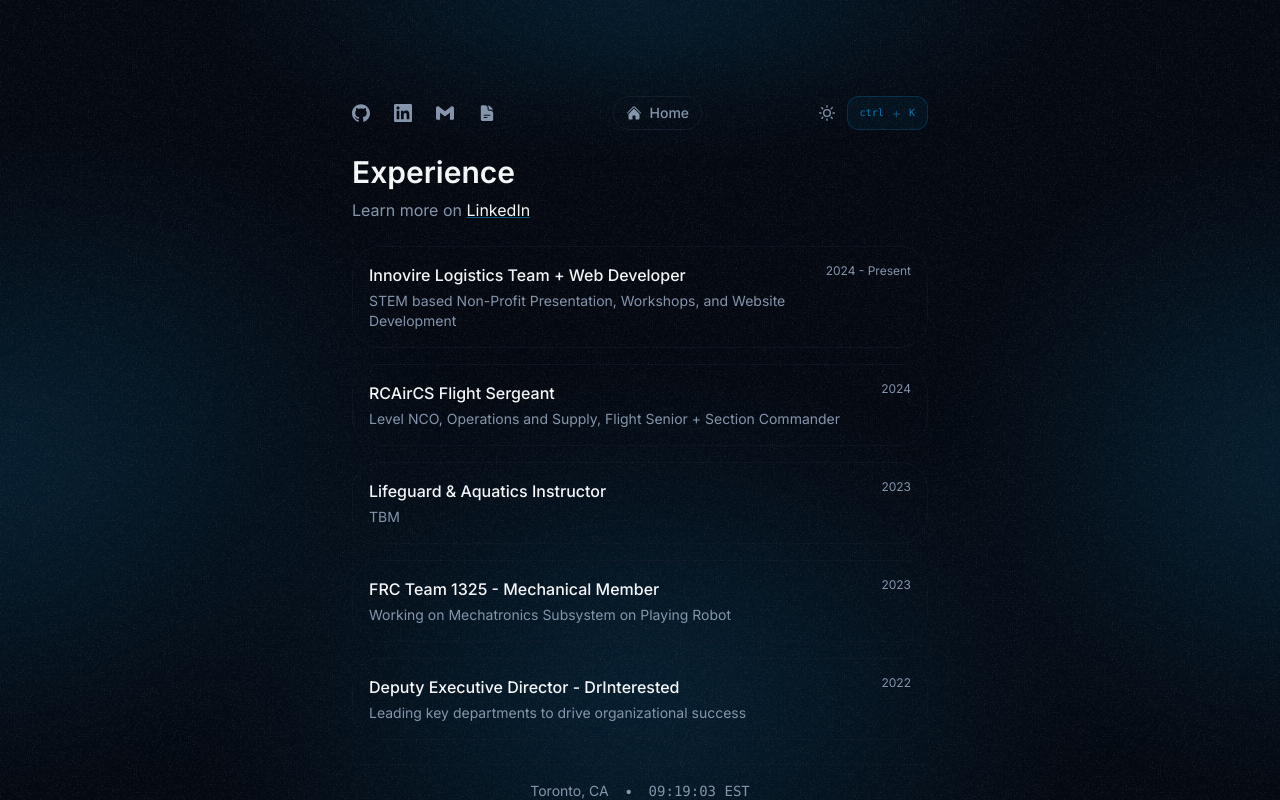
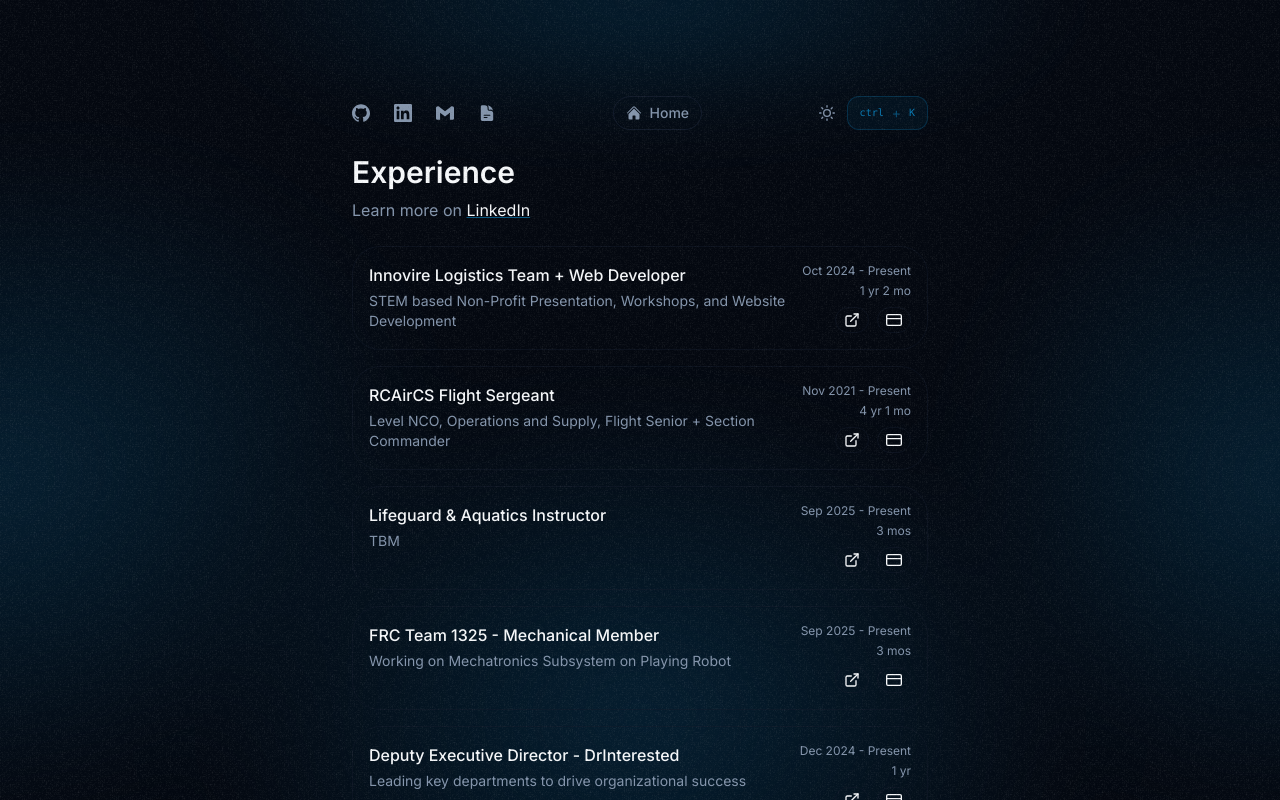
Before and after one commit to kishys/kishys-site, a Next.js app: page /experience in a window 1280 px wide. Shown: the top 800 px of the page. Built offline with nearby package versions, Linux system fonts and the light colour scheme.

Commit message:
feat: experience/project UI — icons, durations, progression; speed up animations; avoid nested anchors

```diff
--- a/app/experience/[slug]/page.tsx
+++ b/app/experience/[slug]/page.tsx
@@ -4,6 +4,7 @@ import Template from "@/components/template";
 import { experienceData } from "@/data";
 import Image from "next/image";
 import Link from "next/link";
+import { FiExternalLink, FiCreditCard } from "react-icons/fi";
 import { useState, useEffect, use } from "react";
 import { SiGithub, SiLinkedin, SiGmail } from "react-icons/si";
 import { HiDocumentText } from "react-icons/hi2";
@@ -59,6 +60,24 @@ export default function Page(props: {
   const { title, description, tags, date, href, summary } = experience;
   const imageSlug = href || title.toLowerCase().replaceAll(" ", "-");
 
+  function calcDuration(start?: string, end?: string) {
+    if (!start) return "";
+    try {
+      const s = new Date(start);
+      const e = end === "Present" || !end ? new Date() : new Date(end);
+      const years = e.getFullYear() - s.getFullYear();
+      const months = e.getMonth() - s.getMonth();
+      const totalMonths = years * 12 + months;
+      if (totalMonths < 0) return "";
+      if (totalMonths < 12) return `${totalMonths} mo${totalMonths !== 1 ? "s" : ""}`;
+      const y = Math.floor(totalMonths / 12);
+      const m = totalMonths % 12;
+      return m === 0 ? `${y} yr${y !== 1 ? "s" : ""}` : `${y} yr ${m} mo`;
+    } catch (e) {
+      return "";
+    }
+  }
+
   return (
     <>
       <div className="pointer-events-none absolute left-0 top-0 h-full w-full animate-background overflow-clip opacity-15 duration-1000 ease-smooth">
@@ -106,7 +125,7 @@ export default function Page(props: {
               {/* Header */}
               <div className="space-y-1">
                 <h1 className="text-2xl font-semibold">{title}</h1>
-                <p className="text-sm text-accent">{date}</p>
+                <p className="text-sm text-accent">{date} {"•"} {calcDuration((experience as any).startDate, (experience as any).endDate)}</p>
               </div>
 
               {/* Image */}
@@ -119,22 +138,50 @@ export default function Page(props: {
                 />
               </div>
 
-              {/* Tags */}
-              <div className="flex flex-wrap gap-2">
-                {tags.map((tag, index) => (
-                  <span
-                    key={index}
-                    className="px-2 py-1 text-xs rounded-full bg-accent/10 text-muted-foreground border border-accent/20"
-                  >
-                    {tag}
-                  </span>
-                ))}
+              {/* Buttons (Website / vCard) centered */}
+              <div className="flex gap-3 justify-center">
+                <a
+                  href={(experience as any).website || '#'}
+                  target="_blank"
+                  rel="noopener noreferrer"
+                  onClick={(e) => { if (!(experience as any).website) e.preventDefault(); }}
+                  aria-label="Website"
+                  className="px-3 py-1.5 rounded-md border border-border/50 hover:border-accent hover:text-accent transition-colors flex items-center"
+                >
+                  <FiExternalLink className="w-5 h-5" />
+                </a>
+                <a
+                  href={(experience as any).vcard || '#'}
+                  target="_blank"
+                  rel="noopener noreferrer"
+                  onClick={(e) => { if (!(experience as any).vcard) e.preventDefault(); }}
+                  aria-label="vCard"
+                  className="px-3 py-1.5 rounded-md border border-border/50 hover:border-accent hover:text-accent transition-colors flex items-center"
+                >
+                  <FiCreditCard className="w-5 h-5" />
+                </a>
               </div>
 
               {/* Description */}
               <div className="space-y-4 text-base text-muted-foreground leading-relaxed">
                 <p>{summary}</p>
                 <p>{description}</p>
+              </div>
+
+              {/* Progression / Positions */}
+              <div className="mt-4">
+                <h4 className="text-sm font-medium">Positions & Progression</h4>
+                <div className="mt-2 text-sm text-muted-foreground">
+                  {((experience as any).positions && (experience as any).positions.length > 0) ? (
+                    <ul className="list-disc pl-5">
+                      {(experience as any).positions.map((p: string, i: number) => (
+                        <li key={i}>{p}</li>
+                      ))}
+                    </ul>
+                  ) : (
+                    <p className="italic">No progression data available — replace with actual positions.</p>
+                  )}
+                </div>
               </div>
 
               {/* Footer - Location & Time centered */}
--- a/app/experience/page.tsx
+++ b/app/experience/page.tsx
@@ -2,6 +2,8 @@
 import FadeIn from "@/components/fade-in";
 import Template from "@/components/template";
 import Link from "next/link";
+import { useRouter } from "next/navigation";
+import { FiExternalLink, FiCreditCard } from "react-icons/fi";
 import { useState, useEffect } from "react";
 import { SiGithub, SiLinkedin, SiGmail } from "react-icons/si";
 import { HiDocumentText } from "react-icons/hi2";
@@ -12,6 +14,24 @@ import { CommandPaletteTrigger } from "@/components/command-palette";
 import Background from "./components/background";
 import { experienceData } from "@/data";
 
+function calcDuration(start?: string, end?: string) {
+  if (!start) return "";
+  try {
+    const s = new Date(start);
+    const e = end === "Present" || !end ? new Date() : new Date(end);
+    const years = e.getFullYear() - s.getFullYear();
+    const months = e.getMonth() - s.getMonth();
+    const totalMonths = years * 12 + months;
+    if (totalMonths < 0) return "";
+    if (totalMonths < 12) return `${totalMonths} mo${totalMonths !== 1 ? "s" : ""}`;
+    const y = Math.floor(totalMonths / 12);
+    const m = totalMonths % 12;
+    return m === 0 ? `${y} yr${y !== 1 ? "s" : ""}` : `${y} yr ${m} mo`;
+  } catch (e) {
+    return "";
+  }
+}
+
 const socialLinks = [
   { icon: SiGithub, href: "https://github.com/kishys", label: "GitHub" },
   { icon: SiLinkedin, href: "https://www.linkedin.com/in/kishansuhirthan/", label: "LinkedIn" },
@@ -21,6 +41,7 @@ const socialLinks = [
 
 export default function Page() {
   const { theme, toggleTheme } = useTheme();
+  const router = useRouter();
   const [time, setTime] = useState("00:00:00");
   const [mounted, setMounted] = useState(false);
 
@@ -100,9 +121,12 @@ export default function Page() {
               {/* Experience List */}
               <div className="space-y-4">
                 {experienceData.map((exp, index) => (
-                  <Link
+                  <div
                     key={index}
-                    href={`/experience/${exp.href}`}
+                    role="link"
+                    tabIndex={0}
+                    onClick={() => router.push(`/experience/${exp.href}`)}
+                    onKeyDown={(e) => { if (e.key === "Enter") router.push(`/experience/${exp.href}`); }}
                     className="block group"
                   >
                     <div className="p-4 rounded-lg border border-border/50 hover:border-accent/30 transition-all hover:bg-accent/5">
@@ -115,12 +139,35 @@ export default function Page() {
                             {exp.summary}
                           </p>
                         </div>
-                        <span className="text-xs text-muted-foreground whitespace-nowrap">
-                          {exp.date}
-                        </span>
+                        <div className="text-right">
+                          <div className="text-xs text-muted-foreground whitespace-nowrap">{exp.date}</div>
+                          <div className="text-xs text-muted-foreground mt-1">{calcDuration(exp.startDate, exp.endDate)}</div>
+                          <div className="flex gap-2 justify-end mt-2">
+                            <a
+                              href={exp.website || '#'}
+                              target="_blank"
+                              rel="noopener noreferrer"
+                              onClick={(e) => { if (!exp.website) e.preventDefault(); e.stopPropagation(); }}
+                              aria-label={`${exp.title} website`}
+                              className="px-2 py-1 text-xs rounded-md border border-border/50 hover:border-accent hover:text-accent transition-colors flex items-center"
+                            >
+                              <FiExternalLink className="w-4 h-4" />
+                            </a>
+                            <a
+                              href={exp.vcard || '#'}
+                              target="_blank"
+                              rel="noopener noreferrer"
+                              onClick={(e) => { if (!exp.vcard) e.preventDefault(); e.stopPropagation(); }}
+                              aria-label={`${exp.title} vCard`}
+                              className="px-2 py-1 text-xs rounded-md border border-border/50 hover:border-accent hover:text-accent transition-colors flex items-center"
+                            >
+                              <FiCreditCard className="w-4 h-4" />
+                            </a>
+                          </div>
+                        </div>
                       </div>
                     </div>
-                  </Link>
+                  </div>
                 ))}
               </div>
 
--- a/app/projects/components/project-card.tsx
+++ b/app/projects/components/project-card.tsx
@@ -1,13 +1,15 @@
 import FadeIn from "@/components/fade-in";
 import { ProjectDataProps } from "@/data";
 import Image from "next/image";
-import Link from "next/link";
-import { FaArrowRight } from "react-icons/fa";
+import { useRouter } from "next/navigation";
+import { FaArrowRight, FaGithub } from "react-icons/fa";
+import { FiExternalLink } from "react-icons/fi";
 
-export default function ProjectCard({ title, summary }: ProjectDataProps) {
-  const slug = title.toLowerCase().replaceAll(" ", "-");
+export default function ProjectCard({ title, summary, website, repo, href }: ProjectDataProps) {
+  const slug = href || title.toLowerCase().replaceAll(" ", "-");
+  const router = useRouter();
   return (
-    <Link href={`/projects/${slug}`}>
+    <div role="link" tabIndex={0} onClick={() => router.push(`/projects/${slug}`)} onKeyDown={(e) => { if (e.key === 'Enter') router.push(`/projects/${slug}`); }}>
       <FadeIn className="group flex flex-col gap-4 hover:cursor-pointer">
         <div className="group relative aspect-video w-full max-w-screen-sm rounded-sm bg-gradient-to-br from-background to-transparent bg-cover">
           <Image
@@ -30,11 +32,31 @@ export default function ProjectCard({ title, summary }: ProjectDataProps) {
             <h3 className="font-medium"> {title} </h3>
             <FaArrowRight className="-translate-x-1 scale-95 opacity-0 duration-200 group-hover:translate-x-0 group-hover:scale-100 group-hover:opacity-100" />
           </span>
-          <p className="whitespace-pre-wrap text-muted-foreground">
-            {summary}
-          </p>
+          <p className="whitespace-pre-wrap text-muted-foreground">{summary}</p>
+          <div className="flex gap-2 mt-3">
+            <a
+              href={repo || '#'}
+              target="_blank"
+              rel="noopener noreferrer"
+              onClick={(e) => { if (!repo) e.preventDefault(); e.stopPropagation(); }}
+              aria-label={`${title} repo`}
+              className="px-2 py-1 rounded-md border border-border/50 hover:border-accent hover:text-accent transition-colors flex items-center"
+            >
+              <FaGithub className="w-4 h-4" />
+            </a>
+            <a
+              href={website || '#'}
+              target="_blank"
+              rel="noopener noreferrer"
+              onClick={(e) => { if (!website) e.preventDefault(); e.stopPropagation(); }}
+              aria-label={`${title} website`}
+              className="px-2 py-1 rounded-md border border-border/50 hover:border-accent hover:text-accent transition-colors flex items-center"
+            >
+              <FiExternalLink className="w-4 h-4" />
+            </a>
+          </div>
         </div>
       </FadeIn>
-    </Link>
+    </div>
   );
 }
--- a/app/projects/page.tsx
+++ b/app/projects/page.tsx
@@ -2,6 +2,9 @@
 import FadeIn from "@/components/fade-in";
 import Template from "@/components/template";
 import Link from "next/link";
+import { useRouter } from "next/navigation";
+import { FaGithub } from "react-icons/fa";
+import { FiExternalLink } from "react-icons/fi";
 import { useState, useEffect } from "react";
 import { SiGithub, SiLinkedin, SiGmail } from "react-icons/si";
 import { HiDocumentText } from "react-icons/hi2";
@@ -21,6 +24,7 @@ const socialLinks = [
 
 export default function Page() {
   const { theme, toggleTheme } = useTheme();
+  const router = useRouter();
   const [time, setTime] = useState("00:00:00");
   const [mounted, setMounted] = useState(false);
 
@@ -105,9 +109,12 @@ export default function Page() {
                 {projectData.map((project, index) => {
                   const slug = project.title.toLowerCase().replaceAll(" ", "-");
                   return (
-                    <Link
+                    <div
                       key={index}
-                      href={`/projects/${slug}`}
+                      role="link"
+                      tabIndex={0}
+                      onClick={() => router.push(`/projects/${slug}`)}
+                      onKeyDown={(e) => { if (e.key === "Enter") router.push(`/projects/${slug}`); }}
                       className="block group"
                     >
                       <div className="p-4 rounded-lg border border-border/50 hover:border-accent/30 transition-all hover:bg-accent/5">
@@ -120,12 +127,34 @@ export default function Page() {
                               {project.summary}
                             </p>
                           </div>
-                          <span className="text-xs text-muted-foreground whitespace-nowrap">
-                            {project.date}
-                          </span>
+                          <div className="text-right">
+                            <div className="text-xs text-muted-foreground whitespace-nowrap">{project.date}</div>
+                            <div className="flex gap-2 justify-end mt-2">
+                              <a
+                                href={project.repo || '#'}
+                                target="_blank"
+                                rel="noopener noreferrer"
+                                onClick={(e) => { if (!project.repo) e.preventDefault(); e.stopPropagation(); }}
+                                aria-label={`${project.title} repo`}
+                                className="px-2 py-1 text-xs rounded-md border border-border/50 hover:border-accent hover:text-accent transition-colors flex items-center"
+                              >
+                                <FaGithub className="w-4 h-4" />
+                              </a>
+                              <a
+                                href={project.website || '#'}
+                                target="_blank"
+                                rel="noopener noreferrer"
+                                onClick={(e) => { if (!project.website) e.preventDefault(); e.stopPropagation(); }}
+                                aria-label={`${project.title} website`}
+                                className="px-2 py-1 text-xs rounded-md border border-border/50 hover:border-accent hover:text-accent transition-colors flex items-center"
+                              >
+                                <FiExternalLink className="w-4 h-4" />
+                              </a>
+                            </div>
+                          </div>
                         </div>
                       </div>
-                    </Link>
+                    </div>
                   );
                 })}
               </div>
--- a/components/fade-in.tsx
+++ b/components/fade-in.tsx
@@ -12,15 +12,16 @@ interface FadeInProps extends PropsWithChildren<MotionProps> {
 export default function FadeIn({
   children,
   className,
-  staggerChildren = 0.35,
+  staggerChildren = 0.08,
   ...props
 }: FadeInProps) {
   const container = {
-    hidden: { opacity: 0, transform: "translateY(32px)" },
+    hidden: { opacity: 0, transform: "translateY(16px)" },
     show: {
       opacity: 1,
       transform: "translateY(0)",
       transition: {
+        duration: 0.18,
         ease: [0.37, 0, 0.63, 1] as [number, number, number, number],
         staggerChildren: staggerChildren,
       },
@@ -28,12 +29,12 @@ export default function FadeIn({
   };
 
   const item = {
-    hidden: { opacity: 0, transform: "translateY(32px)" },
+    hidden: { opacity: 0, transform: "translateY(12px)" },
     show: {
       opacity: 1,
       transform: "translateY(0)",
       transition: {
-        duration: 1.05,
+        duration: 0.22,
         ease: [0.37, 0, 0.63, 1] as [number, number, number, number],
       },
     },
--- a/data/index.ts
+++ b/data/index.ts
@@ -5,6 +5,12 @@ export type ProjectDataProps = {
   date: string;
   href?: string;
   tags: string[];
+  startDate?: string; // ISO date string e.g. 2024-10-01
+  endDate?: string; // ISO date string or 'Present'
+  website?: string;
+  repo?: string;
+  vcard?: string;
+  positions?: string[];
 };
 
 // Experiences data - displayed in the first carousel
@@ -15,8 +21,13 @@ export const experienceData: ProjectDataProps[] = [
       "Full-stack e-commerce solution with real-time inventory management, secure payment processing, and advanced search functionality. Built with modern React patterns and scalable backend architecture.",
     summary:
       "STEM based Non-Profit Presentation, Workshops, and Website Development",
-    date: "2024 - Present",
+    date: "Oct 2024 - Present",
     href: "innovire",
+    startDate: "2024-10-01",
+    endDate: "Present",
+    website: "https://example.com/innovire", // placeholder, replace with real URL
+    vcard: "#", // placeholder vCard link
+    positions: ["Web Developer", "Logistics Coordinator"],
     tags: ["React", "Node.js", "MongoDB", "Express.js", "Stripe", "TypeScript"],
   },
   {
@@ -25,27 +36,42 @@ export const experienceData: ProjectDataProps[] = [
       "Enterprise-grade task management application with real-time collaboration features, role-based access control, and comprehensive analytics dashboard. Implemented using microservices architecture.",
     summary:
       "Level NCO, Operations and Supply, Flight Senior + Section Commander",
+    date: "Nov 2021 - Present",
     href: "fsgtnco",
-    tags: ["Next.js","PostgreSQL","Redis","WebSocket","TypeScript","TailwindCSS","Docker",],
-    date: "2024",
+    startDate: "2021-11-01",
+    endDate: "Present",
+    website: "#",
+    vcard: "#",
+    positions: ["Flight Sergeant", "Section Commander"],
+    tags: ["Next.js","PostgreSQL","Redis","WebSocket","TypeScript","TailwindCSS","Docker"],
   },
   {
     title: "Lifeguard & Aquatics Instructor",
     description:
       "Automated deployment pipeline and infrastructure management tools for cloud services. Streamlined DevOps workflows with infrastructure as code and continuous integration/deployment.",
     summary: "TBM",
+    date: "Sep 2025 - Present",
     href: "lifeguard",
-    tags: ["AWS","Terraform","Jenkins","Docker","Kubernetes","Python",],
-    date: "2023",
+    startDate: "2025-09-01",
+    endDate: "Present",
+    website: "#",
+    vcard: "#",
+    positions: ["Lifeguard", "Aquatics Instructor"],
+    tags: ["AWS","Terraform","Jenkins","Docker","Kubernetes","Python"],
   },
   {
     title: "FRC Team 1325 - Mechanical Member",
     description:
       "Interactive data visualization platform with real-time metrics and customizable dashboards. Processes large datasets efficiently with optimized queries and caching strategies.",
     summary: "Working on Mechatronics Subsystem on Playing Robot",
+    date: "Sep 2025 - Present",
     href: "team1325",
+    startDate: "2025-09-01",
+    endDate: "Present",
+    website: "#",
+    vcard: "#",
+    positions: ["Mechanical Member", "Fabrication"],
     tags: ["React", "D3.js", "Node.js", "PostgreSQL", "Redis", "TypeScript"],
-    date: "2023",
   },
   {
     title: "Deputy Executive Director - DrInterested",
@@ -53,9 +79,14 @@ export const experienceData: ProjectDataProps[] = [
       "Cross-platform mobile application with offline-first architecture and seamless cloud synchronization. Features include push notifications, geolocation services, and secure authentication.",
     summary:
       "Leading key departments to drive organizational success",
+    date: "Dec 2024 - Present",
     href: "drint",
+    startDate: "2024-12-01",
+    endDate: "Present",
+    website: "https://example.com/drint", // placeholder
+    vcard: "#",
+    positions: ["Deputy Executive Director"],
     tags: ["React Native","Expo","Firebase","TypeScript","Redux"],
-    date: "2022",
   },
 ];
 
```
Also changed, not shown: app/projects/[slug]/page.tsx (+25 -18 lines).
